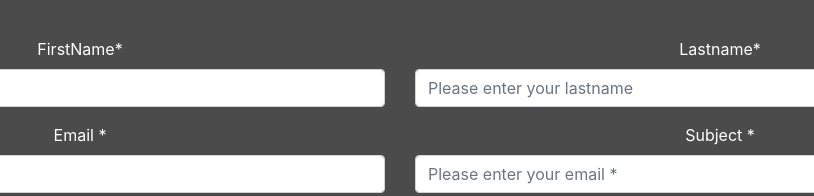
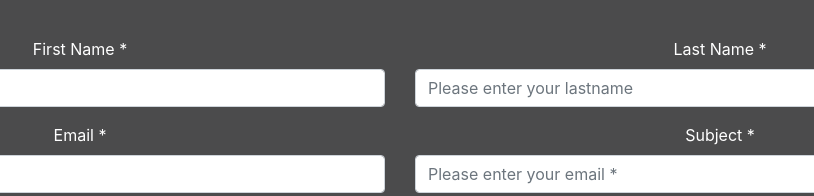
Before and after one commit to Mohaiminul69/Resume, a plain HTML site: page index.html in a window 1280 px wide. Shown: the part 1613-1809 px from the top of the page, 240-1054 px from the left. Drawn offline with nearby package versions, Linux system fonts and the light colour scheme.

Commit message:
Update index.html

```diff
--- a/index.html
+++ b/index.html
@@ -214,7 +214,7 @@
                         <div class="row">
                             <div class="col-md-6">
                                 <div class="form-group">
-                                    <label for="form-name">FirstName*</label>
+                                    <label for="form-name">First Name *</label>
                                     <input type="text" id="form-name" name="name" class="form-control"
                                         placeholder="Please enter your firstname" required="required"
                                         data-error="Firstname is required">
@@ -223,7 +223,7 @@
                             </div>
                             <div class="col-md-6">
                                 <div class="form-group">
-                                    <label for="form-lastname">Lastname*</label>
+                                    <label for="form-lastname">Last Name *</label>
                                     <input type="text" id="form-lastname" name="surname" class="form-control"
                                         placeholder="Please enter your lastname" required="required"
                                         data-error="Firstname is required">
```
